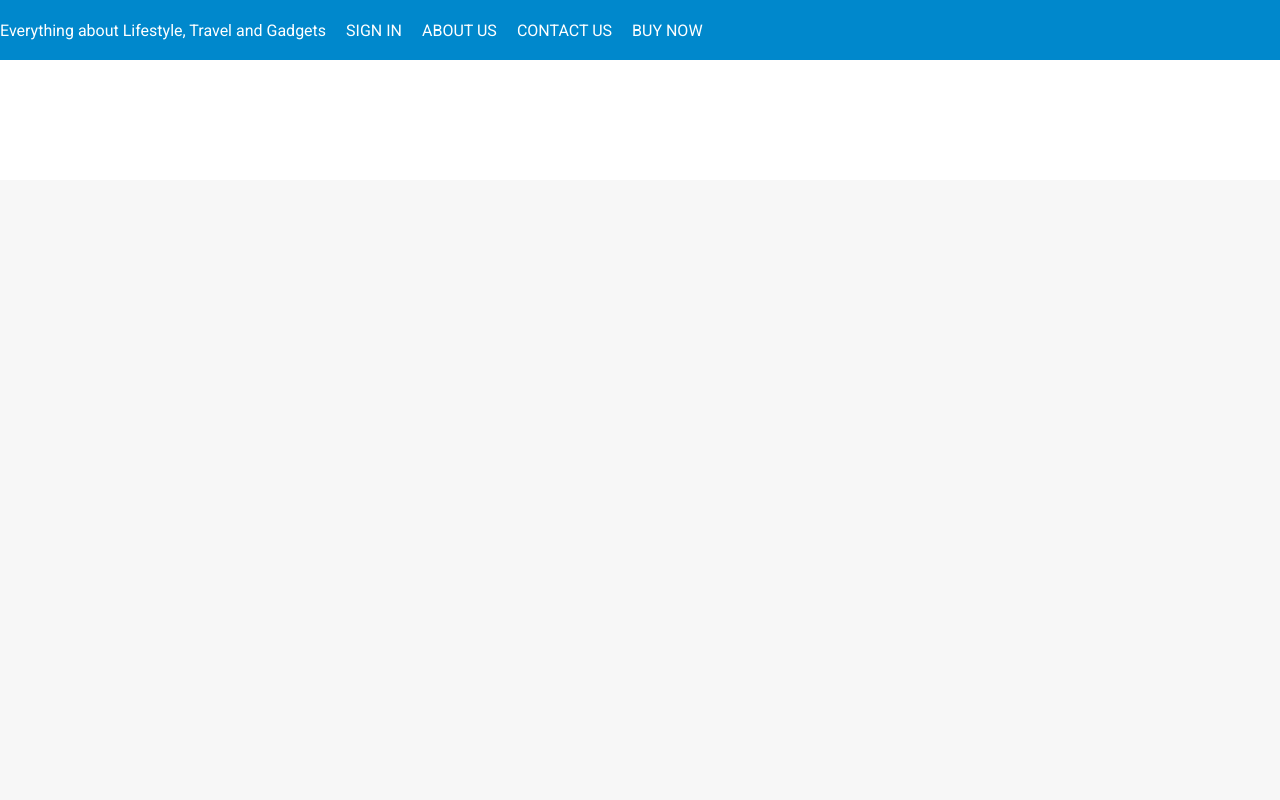
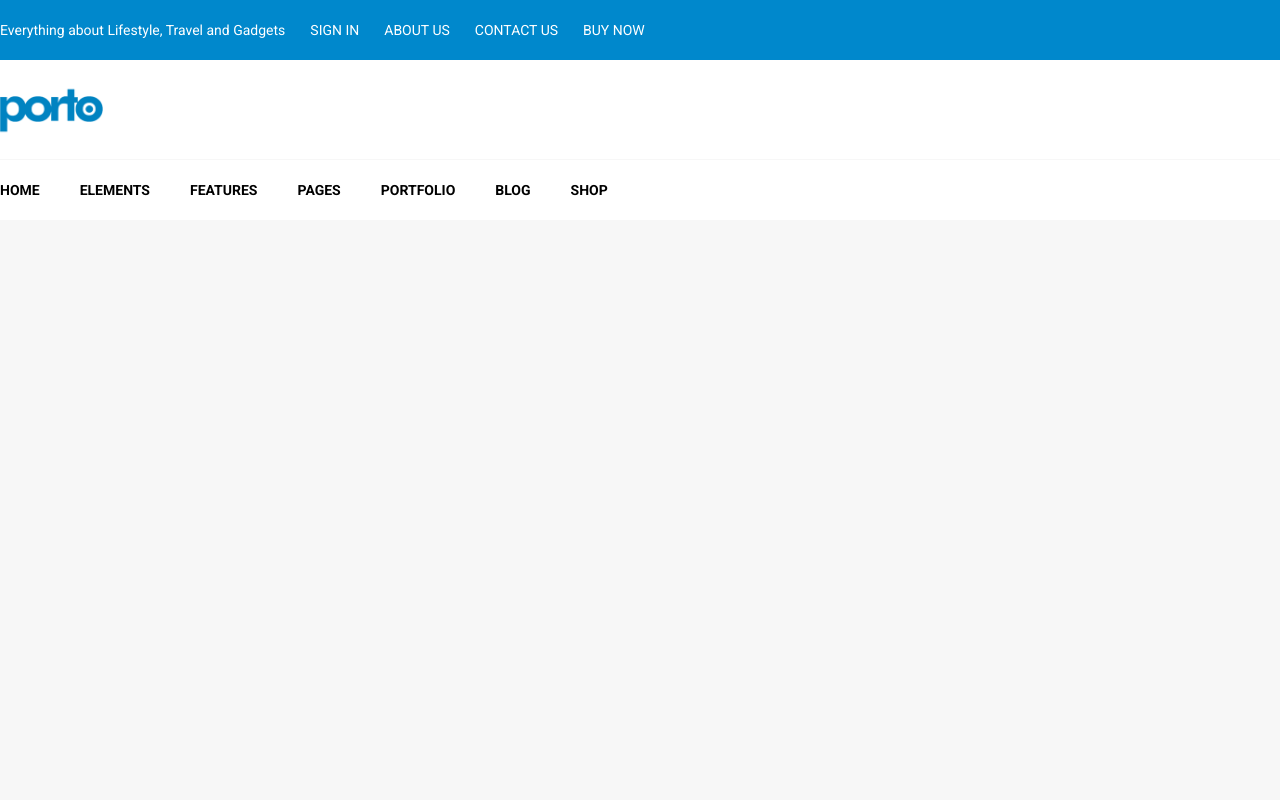
Before and after one commit to andreamazza84/proj-html-vuejs, a plain HTML site: page index.html in a window 1280 px wide. Shown: the top 800 px of the page. Drawn offline with nearby package versions, Linux system fonts and the light colour scheme.

Commit message:
#header ok

```diff
--- a/index.html
+++ b/index.html
@@ -14,7 +14,7 @@
     <!-- Font Awesome -->
     <link rel="stylesheet" href="https://cdnjs.cloudflare.com/ajax/libs/font-awesome/5.15.1/css/all.min.css" integrity="sha512-+4zCK9k+qNFUR5X+cKL9EIR+ZOhtIloNl9GIKS57V1MyNsYpYcUrUeQc9vNfzsWfV28IaLL3i96P9sdNyeRssA==" crossorigin="anonymous" />
     <!-- 12Bool - stylesheet -->
-    <link rel="stylesheet" href="12-bool-responsive.css">
+    <!-- <link rel="stylesheet" href="12-bool-responsive.css"> -->
     <!-- Stylesheet -->
     <link rel="stylesheet" href="style.css">
     <title>Blog</title>
@@ -26,15 +26,25 @@
                     <div class="container f-align">
                         <div class="jingle f-align">Everything about Lifestyle, Travel and Gadgets</div>
                         <ul class="menu f-align">
-                            <li v-for="item in topMenu"><a href="#">{{item}}</a></li>
+                            <li v-for="item in headerTopMenu"><a href="#">{{item}}</a></li>
                         </ul>
                     </div>
                     <!-- /.container -->
                 </section>
                 <!-- /#header-top -->
-                <section id="header-middle"></section>
+                <section id="header-middle">
+                    <div class="container">
+                        <a class="logo f-align" href="#"><img src="blog/img/logo-default-slim.png" alt="porto logo"></a>
+                    </div>
+                </section>
                 <!-- /#header-middle -->
-                <section id="header-bottom"></section>
+                <section id="header-bottom">
+                    <div class="container">
+                        <ul class="menu f-align">
+                            <li v-for="item in headerBottomMenu"><a href="#">{{item}}</a></li>
+                        </ul>
+                    </div>
+                </section>
                 <!-- /#header-bottom -->
             </header>
             <!-- /#header -->
--- a/main.js
+++ b/main.js
@@ -14,7 +14,8 @@
 let app = new Vue({
     el: '#root',
     data: {
-        topMenu: ['sign in', 'about us', 'contact us', 'buy now'],
+        headerTopMenu: ['sign in', 'about us', 'contact us', 'buy now'],
+        headerBottomMenu: ['home', 'elements', 'features', 'pages', 'portfolio', 'blog', 'shop'],
     },
     methods: {
 
--- a/style.css
+++ b/style.css
@@ -6,8 +6,10 @@
 body{
     min-width: 769px;
     font-family: 'Roboto', sans-serif;
+    font-size: 14px;
 }
-/*  Utility */
+/***  Utility ***/
+a,
 ul li a{
     text-decoration: none;
     color: white;
@@ -15,31 +17,36 @@ ul li a{
 section{
     width: 100%;
 }
+.container{
+    height: 100%;
+    max-width: 1300px;
+    margin: 0 auto;
+}
 .f-align{
     display: flex;
     align-content: center;
     align-items: center;
 }
-/*  /Utility */
+/***  /Utility ***/
 
-/* Structure */
-    /* Header */
+/*** Structure ***/
+    /*** Header ***/
 #header > #header-top{
     height: 60px;
     background-color: #0088cc;
     color: white;
-    font-size: 16px;
 }
 #header > #header-middle{
-    min-height: 80px;
+    height: 100px;
+    background-color: white;
+    border-bottom: 1px solid #f7f7f7;
+}
+#header > #header-bottom{
+    height: 60px;
     background-color: white;
 }
-#header > #header-bottom{
-    min-height: 40px;
-    background-color: white;
-}
-    /* /Header */
-    /* Main */
+    /*** /Header ***/
+    /*** Main ***/
 #main > #main-top{
     min-height: 430px;
     background-color: #f7f7f7;
@@ -64,8 +71,8 @@ section{
     min-height: 70px;
     background-color: #1c2023;
 }
-/* /Structure */
-/* Header-top */
+/*** /Structure ***/
+/*** Header-top ***/
 #header-top .container{
     display: flex;
     justify-content: flex-start;
@@ -74,14 +81,32 @@ section{
 }
 #header-top .jingle{
     height: 100%;
-    margin-right: 10px;
+    margin-right: 25px;
 }
-#header-top ul.menu{
+#header ul.menu{
     height: 100%;
 }
-#header-top ul.menu li{
+#header ul.menu li{
     list-style: none;
-    margin: 0 10px;
+    margin-right: 25px;
     text-transform: uppercase;
 }
-/* /Header-top */
+/*** /Header-top ***/
+/*** Header-middle ***/
+#header-middle .logo{
+    height: 100%;
+}
+#header-middle .logo > img{
+    height: 50px;
+}
+/*** /Header-middle ***/
+#header-bottom ul.menu li{
+    margin-right: 40px;
+}
+#header-bottom ul.menu a{
+    color: black;
+    font-weight: 600;
+}
+#header-bottom ul.menu a:hover{
+    color: #0088cc;
+}
```
